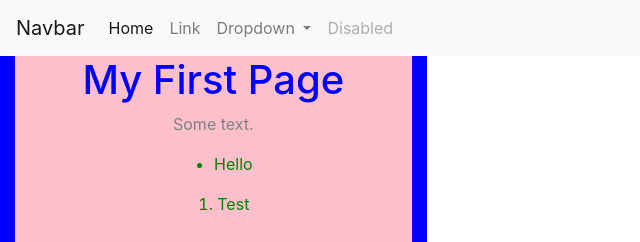
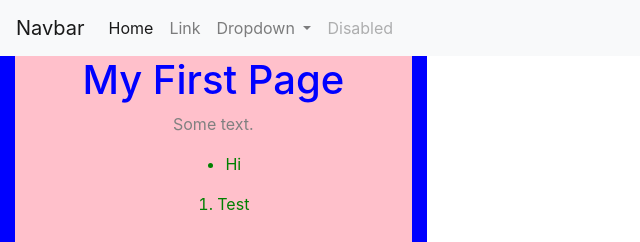
Before and after one commit to lpyinHK/first_project, a plain HTML site: page index.html in a window 1280 px wide. Shown: the top 242 px of the page, 0-640 px from the left. Drawn offline with nearby package versions, Linux system fonts and the light colour scheme.

Commit message:
changed greeting

```diff
--- a/index.html
+++ b/index.html
@@ -51,7 +51,7 @@
                                     Some text.
                                 </p>
                                 <ul>
-                                    <li>Hello</li>
+                                    <li>Hi</li>
                                 </ul>
                                 <ol>
                                     <li>Test</li>
```
